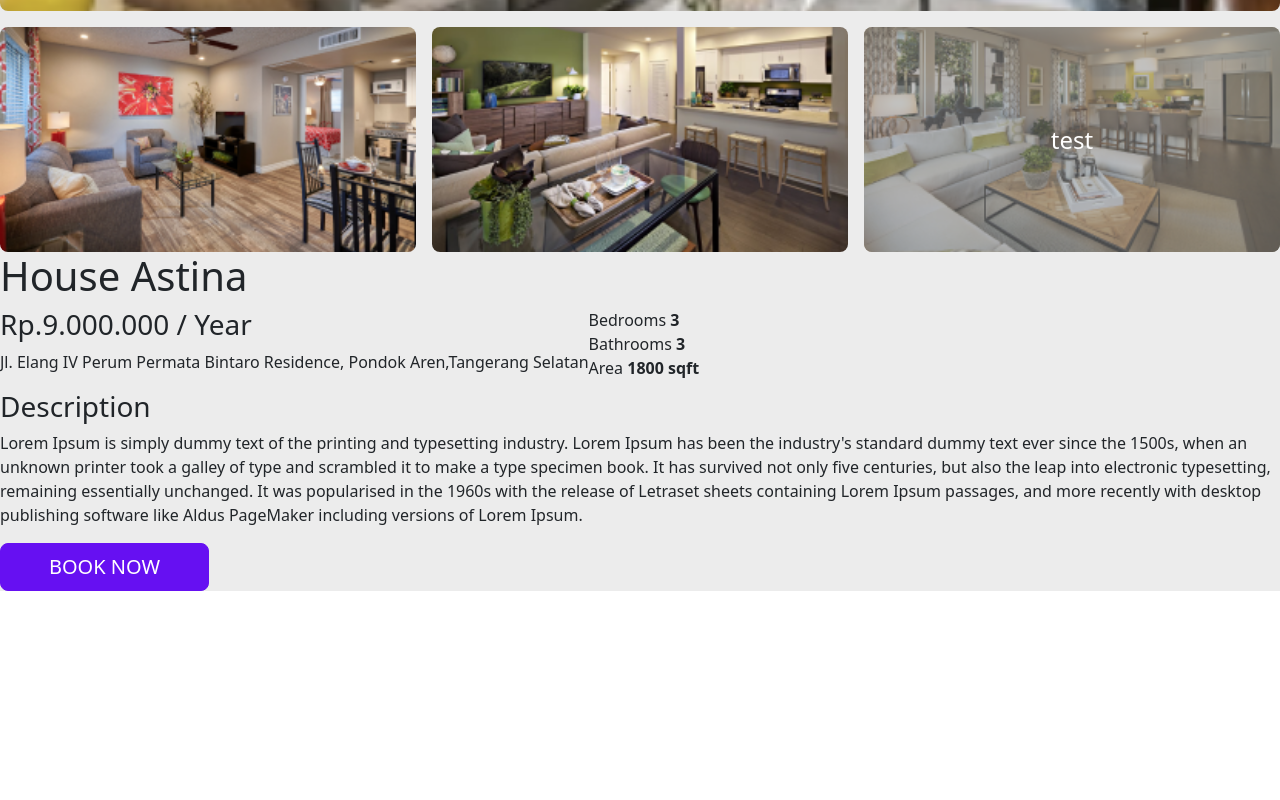
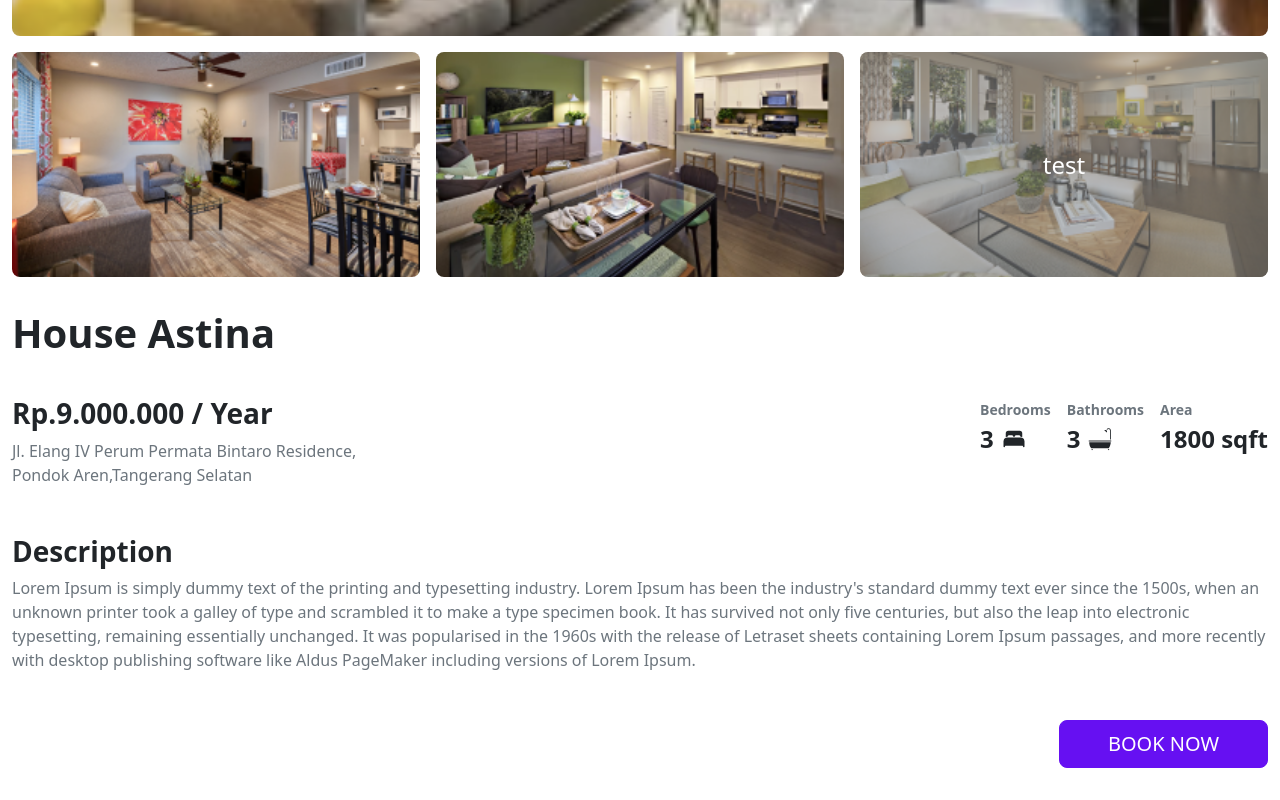
Before and after one commit to omoWahyu/housy-frontend, a React (Create React App) app: page /mybooking in a window 1280 px wide. Shown: the part 551-1351 px from the top of the page. Before the commit the page ends 1142 px from the top, so only its background shows below. Built offline with nearby package versions, Linux system fonts and the light colour scheme.

Commit message:
checkpoint progress

```diff
--- a/src/components/Transaction/Modal/index.jsx
+++ b/src/components/Transaction/Modal/index.jsx
@@ -6,7 +6,7 @@ function orderModal(props) {
 	return (
 		<Modal {...props} size='md' centered>
 			<Modal.Body className={css.Modal}>
-				<h2 className='text-center mt-3 mb-5 fw-bold'>
+				<h2 className='text-center mt-3 mb-3 fw-bold'>
 					How long you will stay
 				</h2>
 				<Form className={css.Form}>
@@ -19,7 +19,7 @@ function orderModal(props) {
 							size='lg'
 							type='text'
 							id='fullname'
-							placeholder='Fullname'
+							placeholder='Checkin'
 							className='bg-tertiary'
 							name='fullname'
 							// value={isRegistered.fullname}
@@ -34,11 +34,22 @@ function orderModal(props) {
 							size='lg'
 							type='text'
 							id='fullname'
-							placeholder='Fullname'
+							placeholder='Checkout'
 							className='bg-tertiary'
 							name='fullname'
 							// value={isRegistered.fullname}
 						/>
+					</Form.Group>
+
+					<Form.Group className='ms-auto mb-4'>
+						<Button
+							size='lg'
+							type='button'
+							className='mt-4 py-3 px-4 w-100'
+							// onClick={RegistSubmit}
+						>
+							Order
+						</Button>
 					</Form.Group>
 				</Form>
 			</Modal.Body>
--- a/src/components/Transaction/Modal/modal.module.css
+++ b/src/components/Transaction/Modal/modal.module.css
@@ -5,7 +5,7 @@
 
 .Form {
   padding: 1.25rem;
-  height: 58vh;
+  height: 40vh;
   overflow: auto;
   overflow: -moz-scrollbars-none;
   -ms-overflow-style: none;
--- a/src/components/auth/Login/index.jsx
+++ b/src/components/auth/Login/index.jsx
@@ -85,7 +85,7 @@ const LoginModal = (props) => {
 							className='mt-4 py-3 px-4 w-100'
 							onClick={LoginSubmit}
 						>
-							Apply
+							Sign in
 						</Button>
 					</Form.Group>
 
--- a/src/components/auth/Register/index.jsx
+++ b/src/components/auth/Register/index.jsx
@@ -253,7 +253,7 @@ const RegisterModal = (props) => {
 							className='mt-4 py-3 px-4 w-100'
 							onClick={RegistSubmit}
 						>
-							Apply
+							Sign up
 						</Button>
 					</Form.Group>
 				</Form>
--- a/src/pages/MyBooking/index.jsx
+++ b/src/pages/MyBooking/index.jsx
@@ -4,11 +4,13 @@ import { Image, Button } from "react-bootstrap";
 import Layout from "../../components/layouts/withoutSearchbar";
 import OrderModal from "../../components/Transaction/Modal";
 
+import { IoBed } from "react-icons/io5";
+import { GiBathtub } from "react-icons/gi";
 import css from "./myBooking.module.css";
 const MyBooking = () => {
 	const [orderModal, setLoginModal] = useState(false);
 	return (
-		<Layout className={"bg-tertiary"}>
+		<Layout className={"bg-white"}>
 			<div className=''>
 				<div className={css.MaxWidth}>
 					<div className='d-flex flex-column gap-3 w-100'>
@@ -40,31 +42,40 @@ const MyBooking = () => {
 							</div>
 						</div>
 					</div>
-					<div className='d-block'>
-						<h1>House Astina</h1>
-						<div className='d-flex'>
+					<div className={css.WrappingBookingDesc}>
+						<h1 className={css.BookingTitle}>House Astina</h1>
+						<div className={css.BookingDesc}>
 							<div>
-								<h3>Rp.9.000.000 / Year</h3>
-								<p>
+								<h3 className='fw-bold'>Rp.9.000.000 / Year</h3>
+								<p className='text-secondary' style={{ width: "360px" }}>
 									Jl. Elang IV Perum Permata Bintaro Residence, Pondok
 									Aren,Tangerang Selatan
 								</p>
 							</div>
-							<div>
-								<div className=''>
-									<span>Bedrooms</span> <b>3</b>
+							<div className=' d-flex gap-3'>
+								<div className='fw-semibold'>
+									<small className='text-secondary'>Bedrooms</small>
+									<span className='d-flex align-items-center gap-2 fs-4'>
+										3 <IoBed />
+									</span>
 								</div>
-								<div className=''>
-									<span>Bathrooms</span> <b>3</b>
+								<div className='fw-semibold'>
+									<small className='text-secondary'>Bathrooms</small>{" "}
+									<span className='d-flex align-items-center gap-2 fs-4'>
+										3 <GiBathtub />
+									</span>
 								</div>
-								<div className=''>
-									<span>Area</span> <b>1800 sqft</b>
+								<div className='fw-semibold'>
+									<small className='text-secondary'>Area</small>{" "}
+									<span className='d-flex align-items-center gap-2 fs-4'>
+										1800 sqft
+									</span>
 								</div>
 							</div>
 						</div>
 						<div className=''>
-							<h3>Description</h3>
-							<p>
+							<h3 className='fw-bold'>Description</h3>
+							<p className='text-secondary'>
 								Lorem Ipsum is simply dummy text of the printing and typesetting
 								industry. Lorem Ipsum has been the industry's standard dummy
 								text ever since the 1500s, when an unknown printer took a galley
@@ -77,9 +88,7 @@ const MyBooking = () => {
 								Lorem Ipsum.
 							</p>
 						</div>
-					</div>
-					<div className='w-100'>
-						<div className='ms-auto w-100'>
+						<div className='d-flex w-100 justify-content-end'>
 							<Button
 								size='lg'
 								variant='primary'
--- a/src/pages/MyBooking/myBooking.module.css
+++ b/src/pages/MyBooking/myBooking.module.css
@@ -1,5 +1,7 @@
 .MaxWidth {
   padding-top: 5.75rem;
+  padding-left: 12px;
+  padding-right: 12px;
   margin-right: auto;
   margin-left: auto;
   max-width: 1440px;
@@ -7,7 +9,7 @@
 
 .WrapperPrimaryImage {
   margin-top: 20px;
-  height: 450px;
+  height: 475px;
   width: 100%;
   border-radius: 8px;
   overflow: hidden;
@@ -44,3 +46,35 @@
   /* opacity: .5; */
   backdrop-filter: opacity(0.5);
 }
+
+.BookingTitle {
+  font-size: 2.5rem;
+  font-weight: 700;
+}
+
+.BookingDesc {
+  width: 100%;
+  display: flex;
+  flex-direction: row ;
+  justify-content: space-between;
+}
+.WrappingBookingDesc {
+  margin-top: 32px;
+  margin-bottom: 32px;
+  display: flex;
+  flex-direction: column;
+  gap: 32px;
+}
+
+@media (min-width:"1440px") {
+  .BookingDesc {
+  flex-direction: column;
+  }
+
+  .WrappingBookingDesc {
+    flex-direction: row;
+    /* display: flex;
+    gap: 3; */
+  }
+
+}
```
